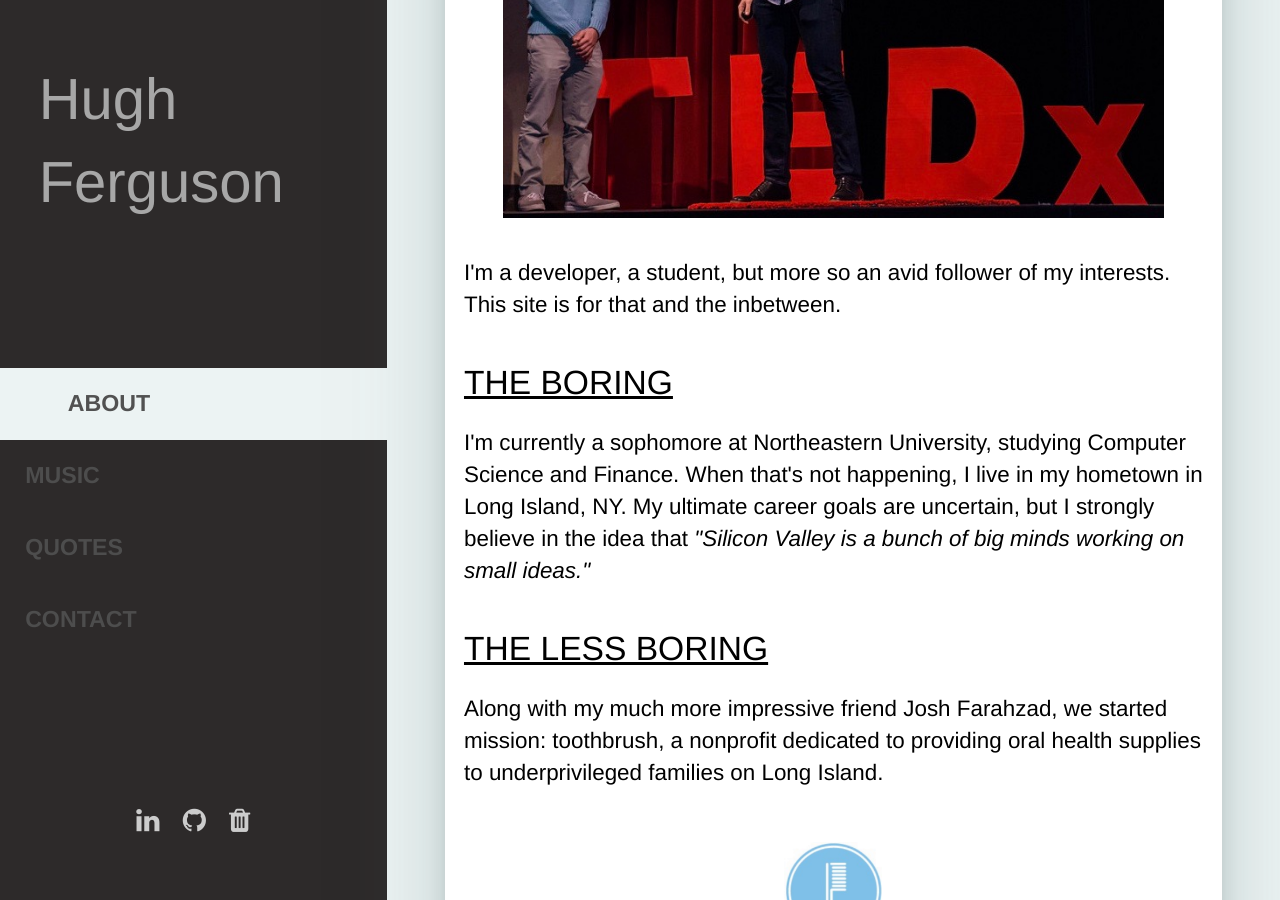
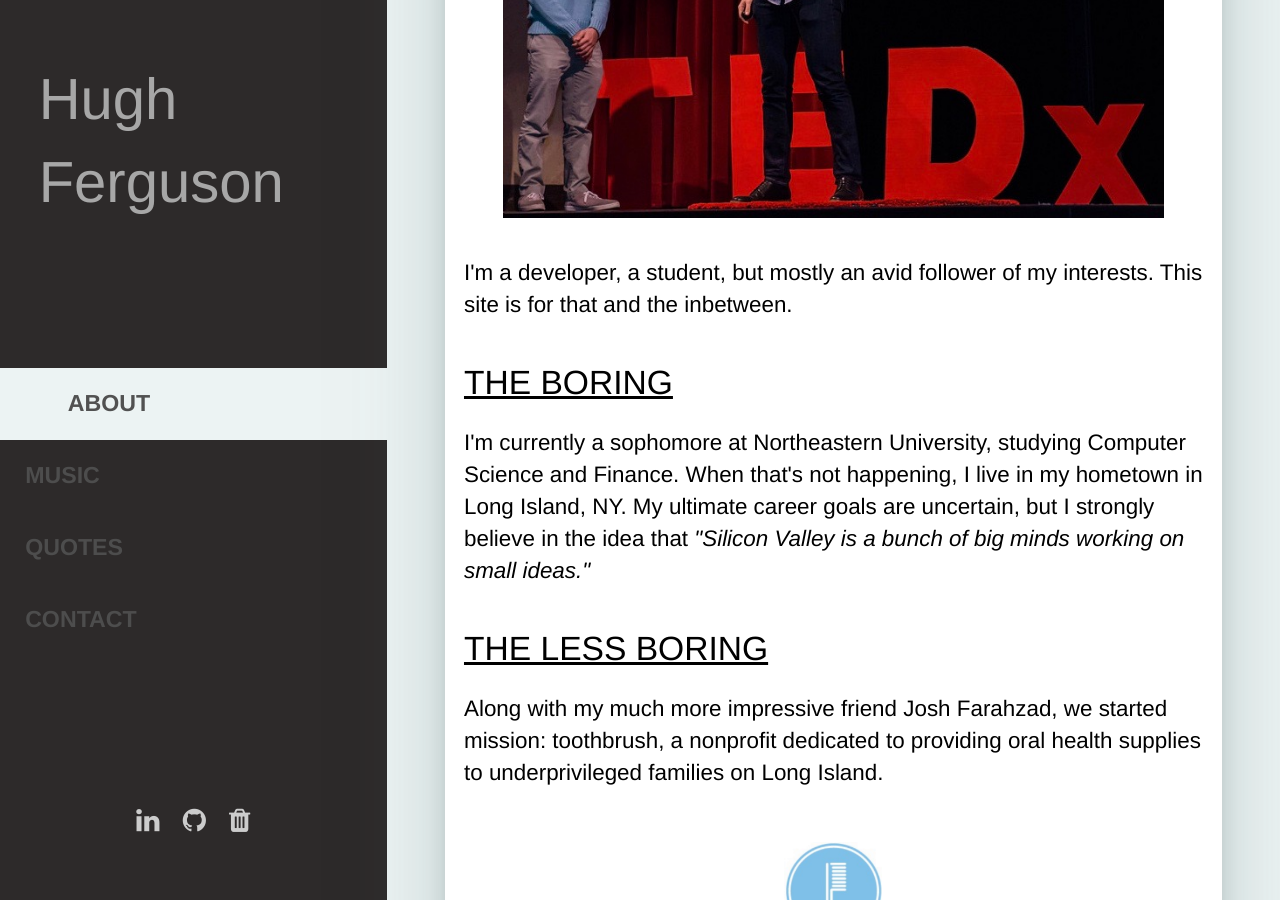
Before and after one commit to HughFerg/hughferg.github.io, a Jekyll site: the page built from _pages/about.html, in a window 1280 px wide and 900 px high, scrolled down 524 px. Built offline with Jekyll 4.4.1, drawn with Linux system fonts in a browser that asks for light colours; some web fonts are replaced.

Commit message:
Update about.html

```diff
--- a/_pages/about.html
+++ b/_pages/about.html
@@ -9,7 +9,7 @@ active: about
         <div class="about-img-wrap">
             <img class="about-ted-img" src="../assets/img/tedTalkShot.jpg">
         </div>
-    </a>I'm a developer, a student, but more so an avid follower of my interests. This site is for that and the inbetween.
+    </a>I'm a developer, a student, but mostly an avid follower of my interests. This site is for that and the inbetween.
     <div class="about-subheadings">The Boring</div>I'm currently a sophomore at Northeastern University, studying Computer Science and Finance. When that's not happening, I live in my hometown in Long Island, NY. My ultimate career goals are uncertain, but I strongly believe in the idea that <i>"Silicon Valley is a bunch of big minds working on small ideas."</i>
     <div class="about-subheadings">The Less Boring</div>Along with my much more impressive friend Josh Farahzad, we started mission: toothbrush,
     a nonprofit dedicated to providing oral health supplies to underprivileged families on Long Island.
```
